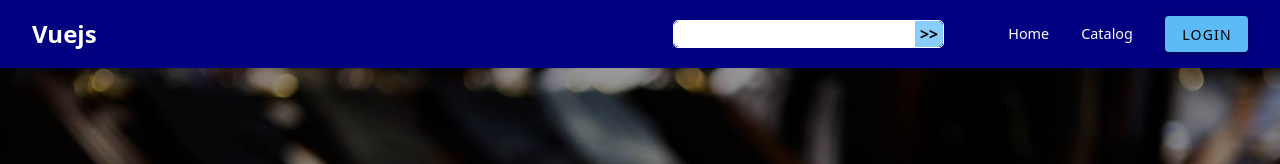
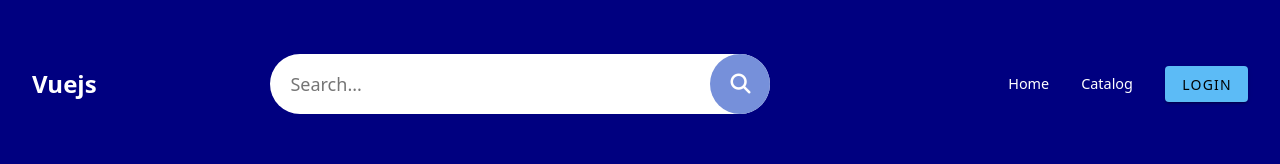
Before and after one commit to numan-iftikhar/eCommerce-pf-vue, a Vue app: page / in a window 1280 px wide. Shown: the top 164 px of the page. Built offline with nearby package versions, Linux system fonts and the light colour scheme; no server answers.

Commit message:
update search-bar

```diff
--- a/index.html
+++ b/index.html
@@ -11,6 +11,8 @@
       integrity="sha384-gH2yIJqKdNHPEq0n4Mqa/HGKIhSkIHeL5AyhkYV8i59U5AR6csBvApHHNl/vI1Bx"
       crossorigin="anonymous"
     />
+    <!-- font awesome CDN -->
+    <script src="https://kit.fontawesome.com/b99e675b6e.js"></script>
     <title>eCommerce</title>
   </head>
 
--- a/package.json
+++ b/package.json
@@ -11,11 +11,9 @@
     "boostrap": "^2.0.0",
     "roboto-fontface": "*",
     "vue": "^3.2.38",
-    "vue-awesome-paginate": "^1.1.46",
-    "vue-paginate": "^3.6.0",
     "vue-router": "^4.0.0",
-    "vuejs-paginate": "^2.1.0",
     "vuetify": "^3.0.0",
+    "vuex": "^4.1.0",
     "webfontloader": "^1.0.0"
   },
   "devDependencies": {
--- a/src/components/Navbar.vue
+++ b/src/components/Navbar.vue
@@ -1,9 +1,17 @@
 <template>
   <nav>
     <router-link to="/" class="logo">Vuejs</router-link>
-    <div class="search-wrapper">
+    <!-- <div class="search-wrapper">
       <input v-model="searchText" type="text" />
       <button @click="handleSearch" class="search-btn">>></button>
+    </div> -->
+    <div class="search_wrap search_wrap_3">
+      <div class="search_box">
+        <input type="text" class="input" placeholder="Search..." />
+        <div class="btn btn_common">
+          <i class="fas fa-search"></i>
+        </div>
+      </div>
     </div>
     <ul class="nav-links">
       <li><router-link to="/">Home</router-link></li>
@@ -35,7 +43,7 @@ export default {
 };
 </script>
 <style scoped>
-.search-wrapper {
+/* .search-wrapper {
   border: 1px solid white;
   border-radius: 5px;
   margin-left: auto;
@@ -54,6 +62,62 @@ input[type="text"] {
   background: white;
   padding: 1px 5px;
   border-radius: 5px 0 0 5px;
+} */
+
+.search_wrap {
+  width: 500px;
+  margin: 38px auto;
+}
+
+.search_wrap .search_box {
+  position: relative;
+  width: 500px;
+  height: 60px;
+}
+
+.search_wrap .search_box .input {
+  position: absolute;
+  top: 0;
+  left: 0;
+  width: 100%;
+  height: 100%;
+  padding: 10px 20px;
+  border-radius: 3px;
+  font-size: 18px;
+}
+
+.search_wrap .search_box .btn {
+  position: absolute;
+  top: 0;
+  right: 0;
+  width: 60px;
+  height: 100%;
+  background: #7690da;
+  z-index: 1;
+  cursor: pointer;
+}
+
+.search_wrap .search_box .btn:hover {
+  background: #708bd2;
+}
+
+.search_wrap .search_box .btn.btn_common .fas {
+  position: absolute;
+  top: 50%;
+  left: 50%;
+  transform: translate(-50%, -50%);
+  color: #fff;
+  font-size: 20px;
+}
+.search_wrap .search_box .input {
+  padding-right: 80px;
+  border-radius: 50px;
+  background: white;
+  outline: none;
+}
+.search_wrap .search_box .btn {
+  right: 0px;
+  border-radius: 50%;
 }
 .nav-links {
   display: flex;
```
Also changed, not shown: 1 other file (tests, documents, lock files or other folders).
